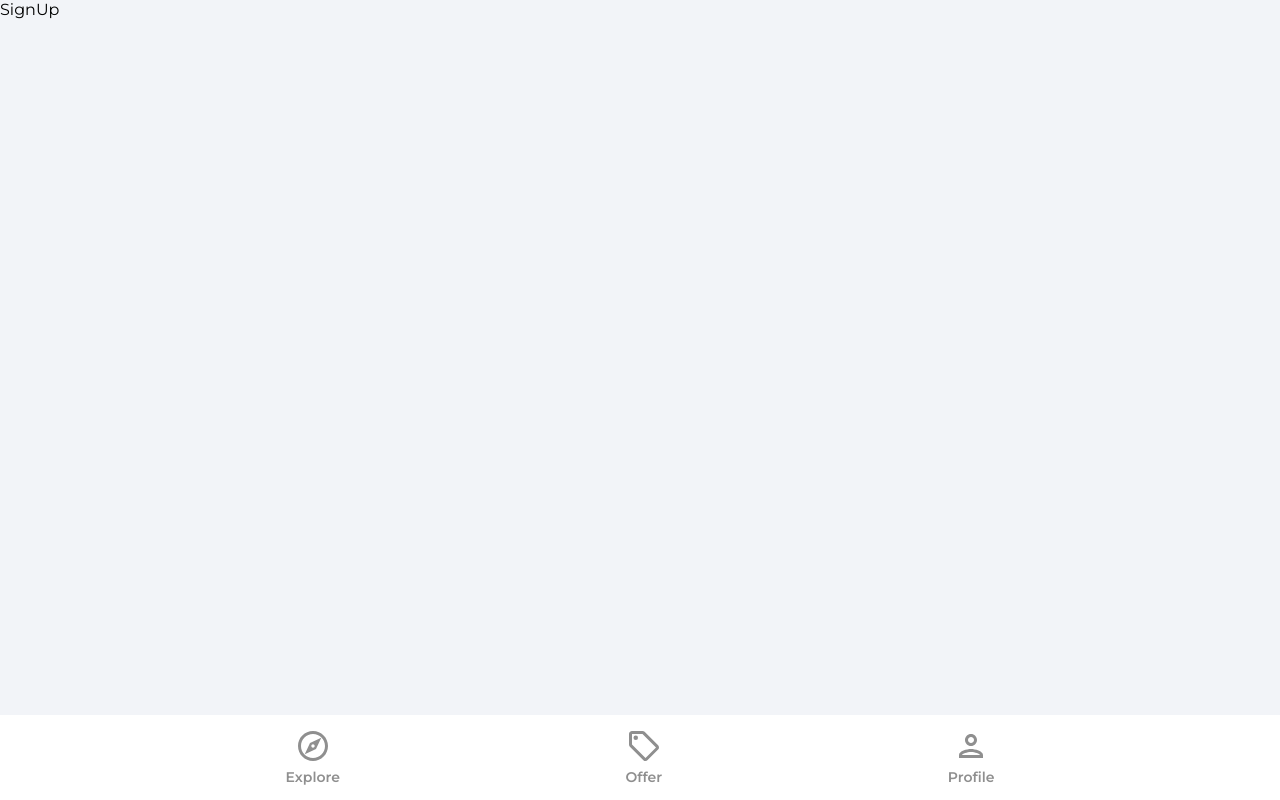
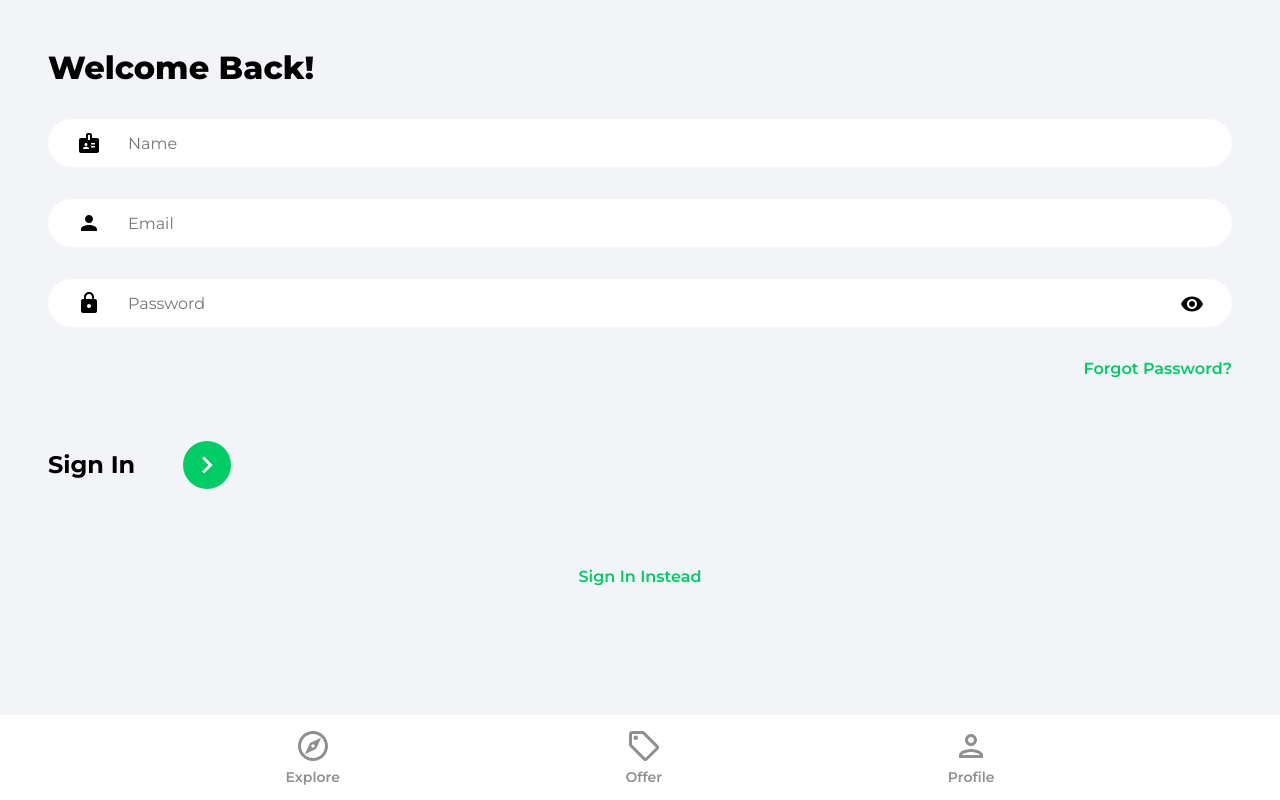
Before and after one commit to davidvekony/house-marketplace, a React (Create React App) app: page /sign-up in a window 1280 px wide. Built offline with nearby package versions, Linux system fonts and the light colour scheme.

Commit message:
create sign in and up pages

```diff
--- a/src/pages/SignIn.jsx
+++ b/src/pages/SignIn.jsx
@@ -1,7 +1,75 @@
+import { useState } from "react";
+import { Link, useNavigate } from "react-router-dom";
+import { ReactComponent as ArrowRightIcon } from "../assets/svg/keyboardArrowRightIcon.svg";
+import visibilityIcon from "../assets/svg/visibilityIcon.svg";
+
 function SignIn() {
+  const [showPassword, setShowPassword] = useState(false);
+  const [formData, setFormData] = useState({
+    email: "",
+    password: "",
+  });
+  const { email, password } = formData;
+
+  const navigate = useNavigate();
+
+  const onChange = (e) => {
+    setFormData((prevState) => ({
+      ...prevState,
+      [e.target.id]: e.target.value,
+    }));
+  };
+
   return (
-    <div>SignIn</div>
-  )
+    <>
+      <div className="pageContainer">
+        <header>
+          <p className="pageHeader">Welcome Back!</p>
+        </header>
+        <form>
+          <input
+            type="email"
+            className="emailInput"
+            placeholder="Email"
+            id="email"
+            value={email}
+            onChange={onChange}
+          />
+          <div className="passwordInputDiv">
+            <input
+              type={showPassword ? "text" : "password"}
+              className="passwordInput"
+              placeholder="Password"
+              id="password"
+              value={password}
+              onChange={onChange}
+            />
+            <img
+              src={visibilityIcon}
+              alt="show password"
+              className="showPassword"
+              onClick={() => setShowPassword((prevState) => !prevState)}
+            />
+          </div>
+          <Link to="/forgot-password" className="forgotPasswordLink">
+            Forgot Password?
+          </Link>
+          <div className="signInBar">
+            <p className="signInText">Sign In</p>
+            <button className="signInButton">
+              <ArrowRightIcon fill="#ffffff" width="34px" height="34px" />
+            </button>
+          </div>
+        </form>
+
+        {/* Google OAuth */}
+
+        <Link to="/sign-up" className="registerLink">
+          Sign Up Instead
+        </Link>
+      </div>
+    </>
+  );
 }
 
-export default SignIn
+export default SignIn;
--- a/src/pages/SignUp.jsx
+++ b/src/pages/SignUp.jsx
@@ -1,7 +1,84 @@
+import { useState } from "react";
+import { Link, useNavigate } from "react-router-dom";
+import { ReactComponent as ArrowRightIcon } from "../assets/svg/keyboardArrowRightIcon.svg";
+import visibilityIcon from "../assets/svg/visibilityIcon.svg";
+
 function SignUp() {
+  const [showPassword, setShowPassword] = useState(false);
+  const [formData, setFormData] = useState({
+    name: "",
+    email: "",
+    password: "",
+  });
+  const { name, email, password } = formData;
+
+  const navigate = useNavigate();
+
+  const onChange = (e) => {
+    setFormData((prevState) => ({
+      ...prevState,
+      [e.target.id]: e.target.value,
+    }));
+  };
+
   return (
-    <div>SignUp</div>
-  )
+    <>
+      <div className="pageContainer">
+        <header>
+          <p className="pageHeader">Welcome Back!</p>
+        </header>
+        <form>
+          <input
+            type="text"
+            className="nameInput"
+            placeholder="Name"
+            id="name"
+            value={name}
+            onChange={onChange}
+          />
+          <input
+            type="email"
+            className="emailInput"
+            placeholder="Email"
+            id="email"
+            value={email}
+            onChange={onChange}
+          />
+          <div className="passwordInputDiv">
+            <input
+              type={showPassword ? "text" : "password"}
+              className="passwordInput"
+              placeholder="Password"
+              id="password"
+              value={password}
+              onChange={onChange}
+            />
+            <img
+              src={visibilityIcon}
+              alt="show password"
+              className="showPassword"
+              onClick={() => setShowPassword((prevState) => !prevState)}
+            />
+          </div>
+          <Link to="/forgot-password" className="forgotPasswordLink">
+            Forgot Password?
+          </Link>
+          <div className="signUpBar">
+            <p className="signUpText">Sign In</p>
+            <button className="signUpButton">
+              <ArrowRightIcon fill="#ffffff" width="34px" height="34px" />
+            </button>
+          </div>
+        </form>
+
+        {/* Google OAuth */}
+
+        <Link to="/sign-in" className="registerLink">
+          Sign In Instead
+        </Link>
+      </div>
+    </>
+  );
 }
 
-export default SignUp
+export default SignUp;
```
